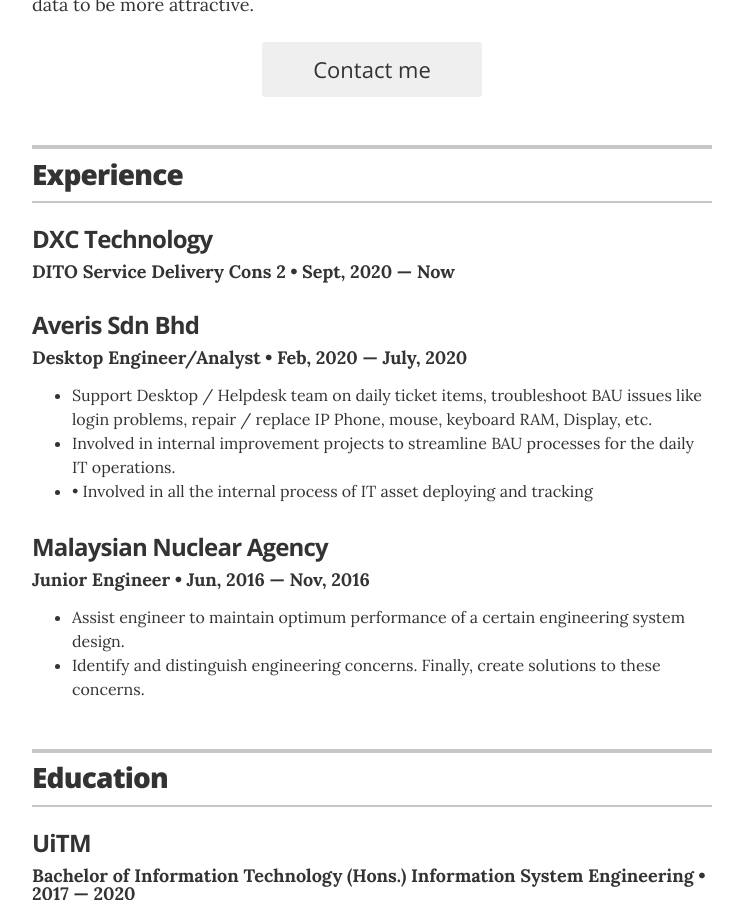
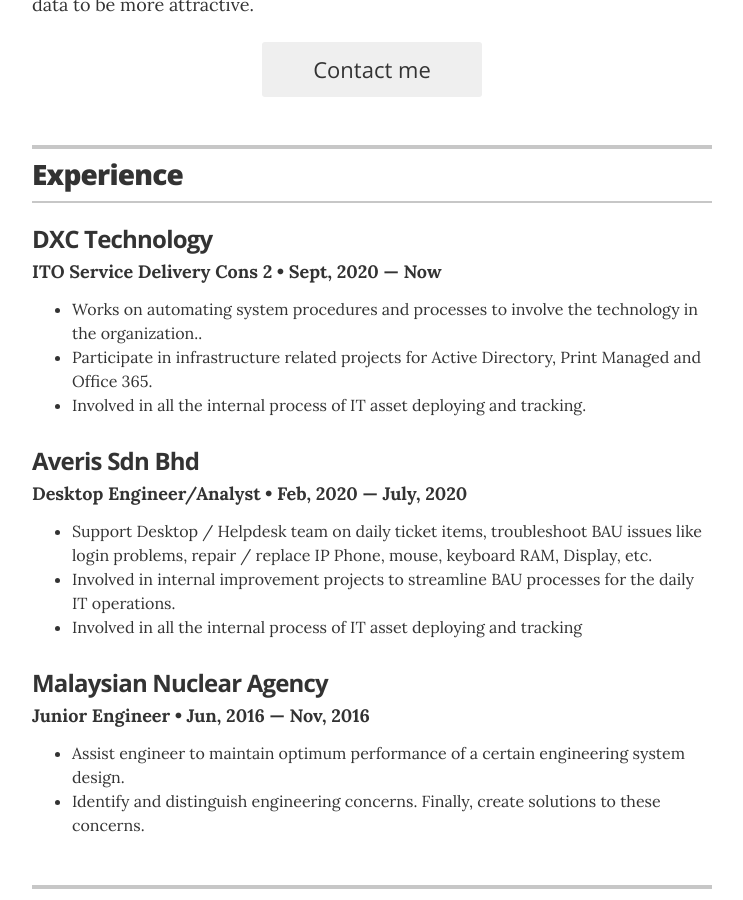
Before and after one commit to afiffirdaus/resume, a Jekyll site: the page built from index.html, in a window 1280 px wide and 900 px high, scrolled down 421 px. Shown: the whole window, without its empty margins (268-1011 px from the left). Built offline with Jekyll 4.4.1, drawn with Linux system fonts in a browser that asks for light colours.

Commit message:
u[pdateexp

```diff
--- a/_data/experience.yml
+++ b/_data/experience.yml
@@ -1,15 +1,16 @@
 # Jobs
 # VP of Global Communications
 - company: DXC Technology
-  position: DITO Service Delivery Cons 2
+  position: ITO Service Delivery Cons 2
   duration: Sept, 2020 &mdash; Now
-  summary:
+  summary: 	<ul class="resume-item-list"><li>	Works on automating system procedures and processes to involve the technology in the organization..</li><li>	Participate in infrastructure related projects for Active Directory, Print Managed and Office 365. </li><li> Involved in all the internal process of IT asset deploying and tracking.	</li></ul>
+
 
 # VP of Global Communications
 - company: Averis Sdn Bhd
   position: Desktop Engineer/Analyst
   duration: Feb, 2020 &mdash; July, 2020
-  summary: 	<ul class="resume-item-list"><li>	Support Desktop / Helpdesk team on daily ticket items, troubleshoot BAU issues like login problems, repair / replace IP Phone, mouse, keyboard RAM, Display, etc.</li><li>	Involved in internal improvement projects to streamline BAU processes for the daily IT operations. </li><li>•	Involved in all the internal process of IT asset deploying and tracking</li></ul>
+  summary: 	<ul class="resume-item-list"><li>	Support Desktop / Helpdesk team on daily ticket items, troubleshoot BAU issues like login problems, repair / replace IP Phone, mouse, keyboard RAM, Display, etc.</li><li>	Involved in internal improvement projects to streamline BAU processes for the daily IT operations. </li><li>	Involved in all the internal process of IT asset deploying and tracking</li></ul>
 
 # Director of Digital Stratgy
 - company: Malaysian Nuclear Agency
```
